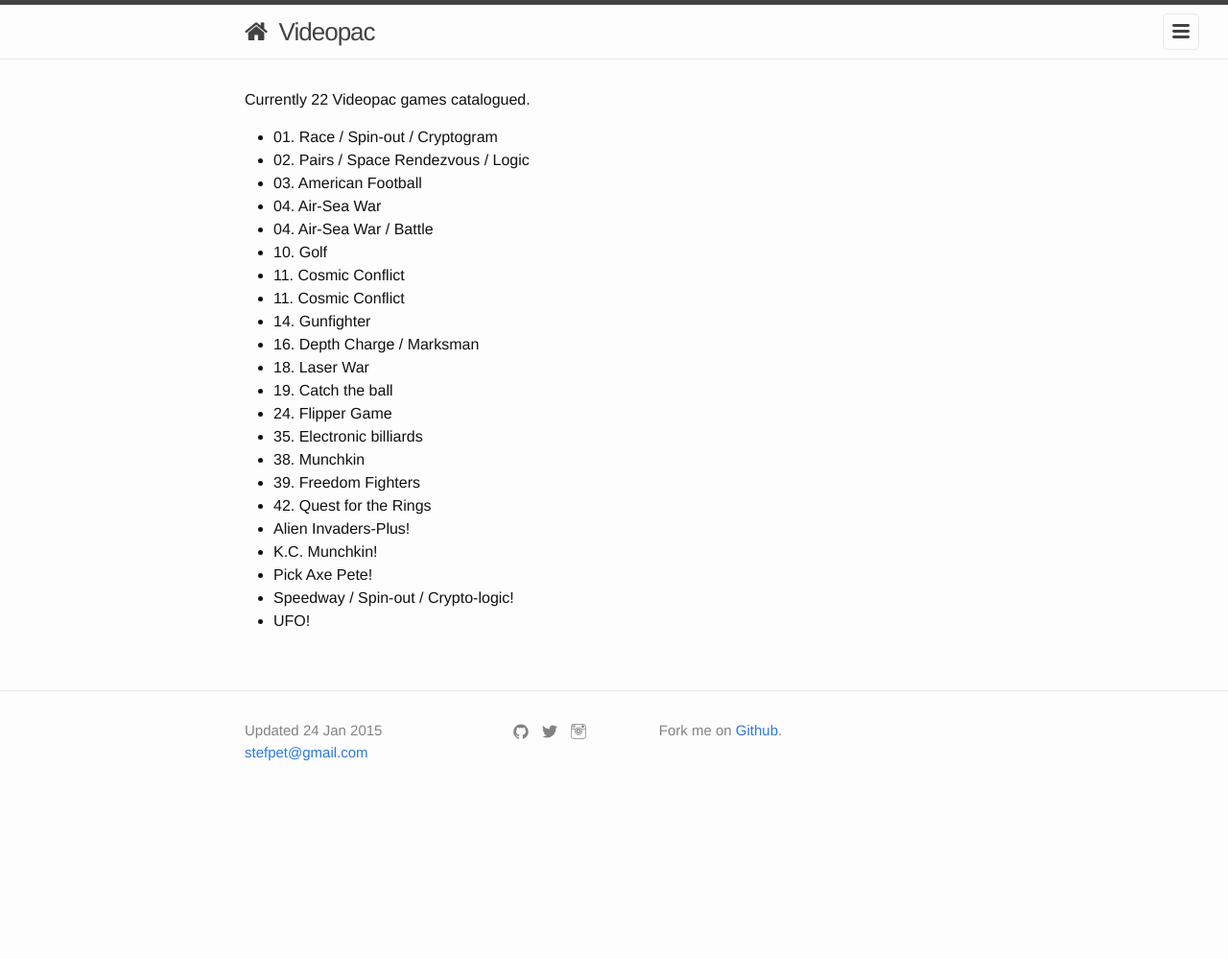
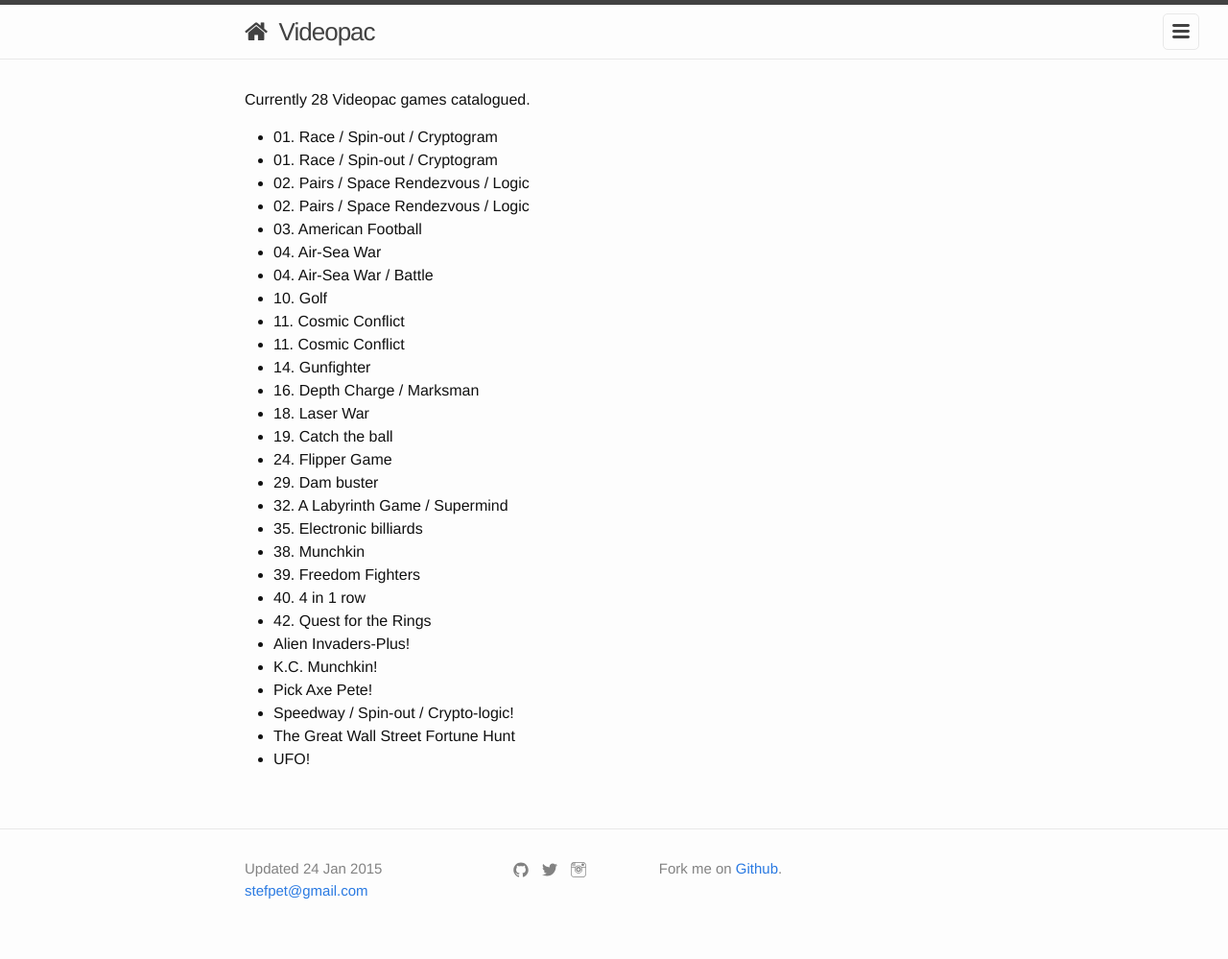
Before and after one commit to stpe/games, a Jekyll site: the page built from platforms/videopac.md, in a window 1280 px wide. Shown: the whole page at 96% size. Built offline with Jekyll 4.4.1, drawn with Linux system fonts in a browser that asks for light colours; nearby versions of some CDN libraries; before the commit the page ends 900 px from its top, so only the background shows below that; some of the changed lines change nothing that is shown.

Commit message:
Data update

```diff
--- a/_data/games.json
+++ b/_data/games.json
@@ -265,6 +265,11 @@
     "code": "EAZ-030"
   },
   {
+    "title": "Decathlon",
+    "platform": "A2600",
+    "code": "_pending_"
+  },
+  {
     "title": "Defender",
     "platform": "A2600",
     "code": "CX2609"
@@ -313,6 +318,11 @@
     "code": "CX26159"
   },
   {
+    "title": "Double Dunk",
+    "platform": "A2600",
+    "code": "_pending_"
+  },
+  {
     "title": "Eddy Langfinger, der Museumsdieb",
     "platform": "A2600"
   },
@@ -330,6 +340,11 @@
     "code": "CX26162"
   },
   {
+    "title": "Fighter Pilot",
+    "platform": "A2600",
+    "code": "_pending_"
+  },
+  {
     "title": "Fire Fighter",
     "platform": "A2600"
   },
@@ -356,6 +371,11 @@
     "platform": "A2600"
   },
   {
+    "title": "Galactic",
+    "platform": "A2600",
+    "code": "_pending_"
+  },
+  {
     "title": "Galaxian",
     "platform": "A2600",
     "code": "CX2684"
@@ -497,6 +517,11 @@
     "code": "AG-008"
   },
   {
+    "title": "Mario Bros",
+    "platform": "A2600",
+    "code": "_pending_"
+  },
+  {
     "title": "Marspatrouille",
     "platform": "A2600"
   },
@@ -590,6 +615,11 @@
     "title": "Mouse Trap",
     "platform": "A2600",
     "code": "4L1819"
+  },
+  {
+    "title": "Ms. Pac-Man",
+    "platform": "A2600",
+    "code": "CX2675"
   },
   {
     "title": "My Golf",
@@ -1144,6 +1174,11 @@
     "code": "CX7849"
   },
   {
+    "title": "Hat Trick",
+    "platform": "A7800",
+    "code": "_pending_"
+  },
+  {
     "title": "Jinks",
     "platform": "A7800",
     "code": "CX7857"
@@ -1159,6 +1194,21 @@
     "code": "CX7822"
   },
   {
+    "title": "Mario Bros",
+    "platform": "A7800",
+    "code": "_pending_"
+  },
+  {
+    "title": "Pole Position",
+    "platform": "A7800",
+    "code": "_pending_"
+  },
+  {
+    "title": "Super Huey UH-IX",
+    "platform": "A7800",
+    "code": "_pending_"
+  },
+  {
     "title": "Xevious",
     "platform": "A7800",
     "code": "CX7810"
@@ -1590,16 +1640,40 @@
     "code": "CGB-B99P-UKV"
   },
   {
+    "title": "Donkey Kong Country",
+    "platform": "GBC"
+  },
+  {
+    "title": "Harry Potter",
+    "platform": "GBC",
+    "code": "CGB-BH6P-EUR"
+  },
+  {
     "title": "Harry Potter The Philosopher's Stone",
     "platform": "GBC",
     "code": "CGB-BHVP-EUR"
   },
   {
+    "title": "Indiana Jones and the Infernal Machine",
+    "platform": "GBC",
+    "code": "CGB-BIJP-EUR"
+  },
+  {
+    "title": "LEGO Alpha Team",
+    "platform": "GBC",
+    "code": "CGB-BLPP-SCN"
+  },
+  {
     "title": "Mario Golf",
     "platform": "GBC",
     "code": "CGB-AWXP-EUR-2"
   },
   {
+    "title": "Pokemon Blue",
+    "platform": "GBC",
+    "code": "DMG-APEU-EUR"
+  },
+  {
     "title": "Pokemon Crystal",
     "platform": "GBC",
     "code": "CGB-BYTP-EUR-1"
@@ -1615,6 +1689,10 @@
     "code": "DMG-AAUP-EUR"
   },
   {
+    "title": "Pokemon Gold",
+    "platform": "GBC"
+  },
+  {
     "title": "Pokemon Pinball",
     "platform": "GBC",
     "code": "DMG-VPHP-EUR"
@@ -1695,11 +1773,6 @@
     "code": "DOL-GM8P-UKV"
   },
   {
-    "title": "Metroid Prime",
-    "platform": "GC",
-    "code": "DOL-GM8P-UKV"
-  },
-  {
     "title": "Super Mario Sunshine",
     "platform": "GC",
     "code": "DOL-GMSP-UKV"
@@ -2049,6 +2122,10 @@
     "code": "NTR-AGFP-EUR"
   },
   {
+    "title": "Pokemon Black",
+    "platform": "NDS"
+  },
+  {
     "title": "Pokemon Black 2",
     "platform": "NDS",
     "code": "TWL-IREO-EUR"
@@ -2069,11 +2146,21 @@
     "code": "NTR-IPKP-EUR"
   },
   {
+    "title": "Pokemon Mystery Dungeon: Explorers of Darkness",
+    "platform": "NDS",
+    "code": "NTR-YFYP-EUR"
+  },
+  {
     "title": "Pokemon Mystery Dungeon: Explorers of Sky",
     "platform": "NDS",
     "code": "NTR-C2SP-EUR"
   },
   {
+    "title": "Pokemon Mystery Dungeon: Explorers of Time",
+    "platform": "NDS",
+    "code": "NTR-YFTP-EUR"
+  },
+  {
     "title": "Pokemon Platinum",
     "platform": "NDS",
     "code": "NTR-CPUP-EUR"
@@ -2102,11 +2189,6 @@
     "title": "Pokemon White 2",
     "platform": "NDS",
     "code": "TWL-IRDO-EUR"
-  },
-  {
-    "title": "Pokemon: Explorers of Darkness",
-    "platform": "NDS",
-    "code": "NTR-YFYP-EUR"
   },
   {
     "title": "Puzzle Quest",
@@ -2656,11 +2738,21 @@
     "code": "1"
   },
   {
+    "title": "01. Race / Spin-out / Cryptogram",
+    "platform": "VIDEOPAC",
+    "code": "1"
+  },
+  {
     "title": "02. Pairs / Space Rendezvous / Logic",
     "platform": "VIDEOPAC",
     "code": "2"
   },
   {
+    "title": "02. Pairs / Space Rendezvous / Logic",
+    "platform": "VIDEOPAC",
+    "code": "2"
+  },
+  {
     "title": "03. American Football",
     "platform": "VIDEOPAC",
     "code": "3"
@@ -2716,6 +2808,16 @@
     "code": "24"
   },
   {
+    "title": "29. Dam buster",
+    "platform": "VIDEOPAC",
+    "code": "29"
+  },
+  {
+    "title": "32. A Labyrinth Game / Supermind",
+    "platform": "VIDEOPAC",
+    "code": "32"
+  },
+  {
     "title": "35. Electronic billiards",
     "platform": "VIDEOPAC",
     "code": "35"
@@ -2731,6 +2833,11 @@
     "code": "39"
   },
   {
+    "title": "40. 4 in 1 row",
+    "platform": "VIDEOPAC",
+    "code": "40"
+  },
+  {
     "title": "42. Quest for the Rings",
     "platform": "VIDEOPAC",
     "code": "42"
@@ -2754,6 +2861,11 @@
     "title": "Speedway / Spin-out / Crypto-logic!",
     "platform": "VIDEOPAC",
     "code": "ODYSSEY2/AJ9400"
+  },
+  {
+    "title": "The Great Wall Street Fortune Hunt",
+    "platform": "VIDEOPAC",
+    "code": "ODYSSEY2/AC9434"
   },
   {
     "title": "UFO!",
```
